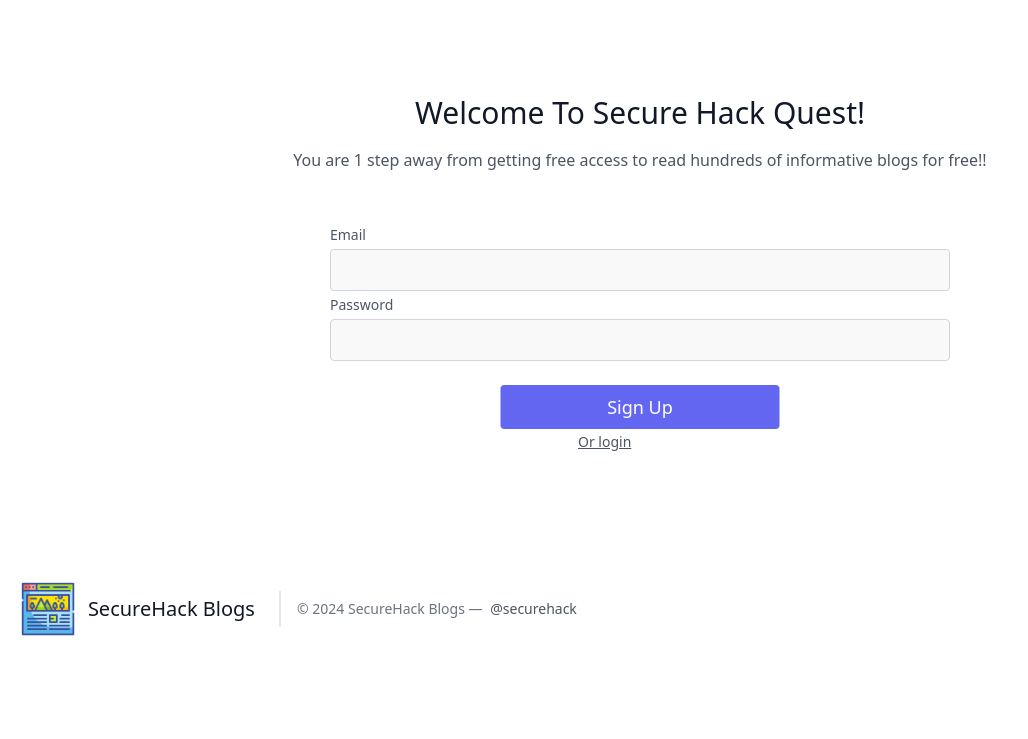
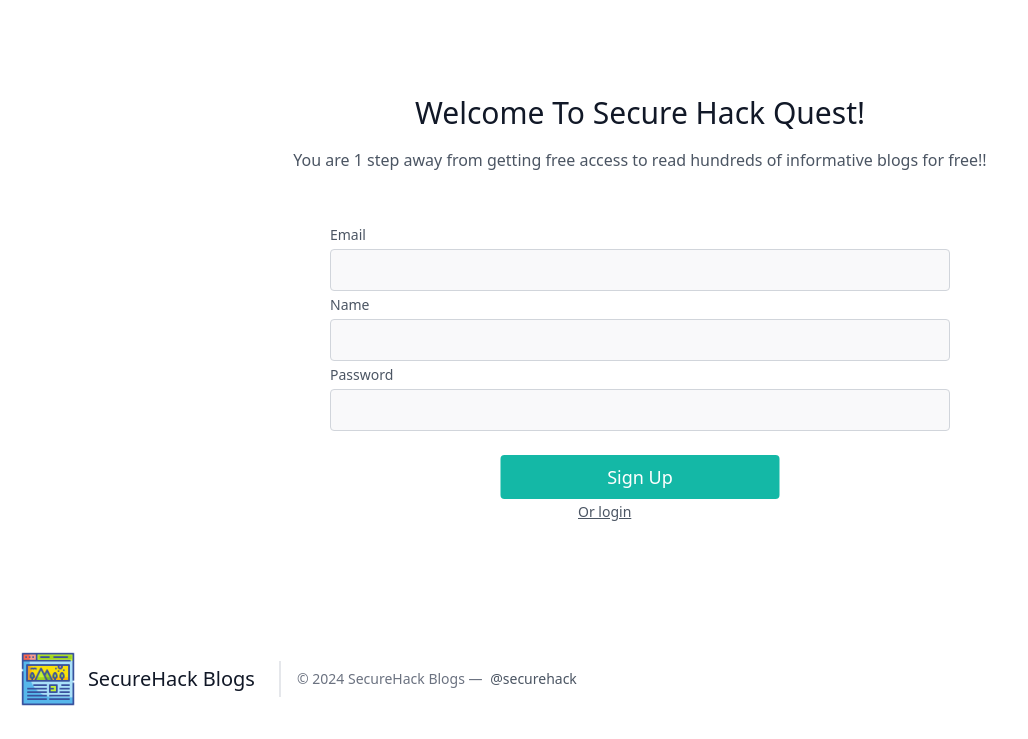
Before and after one commit to jiveshkalra/SecureHack-Quest-TechBuzz, a Flask app: page /signup in a window 1280 px wide. Shown: the part 105-844 px from the top of the page, without its empty margins (0-1028 px from the left). Before the commit the page ends 741 px from the top, so only its background shows below. Run offline with Flask 3, Linux system fonts and the light colour scheme; parts of the project's set-up code (start-up, migrations or seed data) failed here and were passed over; some libraries are stand-ins or nearby versions.

Commit message:
smtg work in progs

```diff
--- a/server.py
+++ b/server.py
@@ -11,6 +11,17 @@ def index():
     blogs_data = mycursor.fetchall()
     return render_template('index.html', blogs_data=blogs_data)
 
+@app.route("/admin/login")
+def admin_login():
+    # Sessions setup
+    return render_template('admin/login.html')
+
+@app.route("/admin/")
+def admin():
+    # Sessions setup
+    return render_template('admin/index.html')
+
+
 @app.route("/login")
 def login():
     return render_template('login.html')
@@ -19,24 +30,14 @@ def login():
 def signup():
     return render_template('signup.html')
 
-@app.route("/adminPageDontComeHereImWarningYou")
-def adminPageDontComeHereImWarningYou():
-    return render_template('admin.html')
-
-@app.route("/adminPage", method=["POST"])
-def adminPage():
-    if request.form.passcode == "Priyanshu is the best coder!!!":
-        return render_template("actualAdmin.html")
-    else:
-        return redirect('/adminPageDontComeHereImWarningYou')
 
 @app.route("/blogs/<blog_url>")
 def blog(blog_url):
     mycursor = mydb.cursor()
-    # SELECT * FROM `blogs` WHERE `blog_url` = "typography"
     mycursor.execute(f"SELECT * FROM blogs WHERE blog_url = '{blog_url}'")
     blog_data = mycursor.fetchone()
     return render_template('blogs.html', blog_data=blog_data )
 
+
 if __name__ == "__main__":
     app.run(debug=True)
--- a/templates/actualAdmin.html
+++ b/templates/admin/index.html
@@ -142,7 +142,7 @@
       </a>
       <p class="text-sm text-gray-500 sm:ml-4 sm:pl-4 sm:border-l-2 sm:border-gray-200 sm:py-2 sm:mt-0 mt-4">
         © 2024 SecureHack Blogs —
-        <a href="https://twitter.com/knyttneve" class="text-gray-600 ml-1" rel="noopener noreferrer"
+        <a href="" class="text-gray-600 ml-1" rel="noopener noreferrer"
           target="_blank">@securehack</a>
       </p>
     </div>
--- a/templates/admin.html
+++ b/templates/admin/login.html
@@ -88,7 +88,7 @@
         >
           © 2024 SecureHack Blogs —
           <a
-            href="https://twitter.com/knyttneve"
+            href=""
             class="text-gray-600 ml-1"
             rel="noopener noreferrer"
             target="_blank"
--- a/templates/index.html
+++ b/templates/index.html
@@ -132,7 +132,7 @@
         >
           © 2024 SecureHack Blogs —
           <a
-            href="https://twitter.com/knyttneve"
+            href=""
             class="text-gray-600 ml-1"
             rel="noopener noreferrer"
             target="_blank"
--- a/templates/login.html
+++ b/templates/login.html
@@ -99,7 +99,7 @@
         >
           © 2024 SecureHack Blogs —
           <a
-            href="https://twitter.com/knyttneve"
+            href=""
             class="text-gray-600 ml-1"
             rel="noopener noreferrer"
             target="_blank"
--- a/templates/signup.html
+++ b/templates/signup.html
@@ -55,8 +55,9 @@
     </header>
     <!-- Header Ends -->
 
-    <!-- LOGIN STARTS -->
+    <!-- SIGN UP STARTS -->
     <section class="text-gray-600 body-font">
+      <form action="/singup_user" class="" method="get">
         <div class="container px-5 py-24 mx-auto">
           <div class="flex flex-col text-center w-full mb-12">
             <h1 class="sm:text-3xl text-2xl font-medium title-font mb-4 text-gray-900">Welcome To Secure Hack Quest!</h1>
@@ -64,19 +65,25 @@
           </div>
           <div class="w-full sm:w-[50%] mx-auto ">
             <div class="">
-            <label for="full-name" class="leading-7 text-sm text-gray-600">Email</label>
-            <input type="email" id="full-name" name="full-name" class="w-full bg-gray-100 bg-opacity-50 rounded border border-gray-300 focus:border-indigo-500 focus:bg-transparent focus:ring-2 focus:ring-indigo-200 text-base outline-none text-gray-700 py-1 px-3 leading-8 transition-colors duration-200 ease-in-out">
+              <label for="email" class="leading-7 text-sm text-gray-600">Email</label>
+              <input type="email" id="email" name="email" class="w-full bg-gray-100 bg-opacity-50 rounded border border-gray-300 focus:border-indigo-500 focus:bg-transparent focus:ring-2 focus:ring-indigo-200 text-base outline-none text-gray-700 py-1 px-3 leading-8 transition-colors duration-200 ease-in-out">
             </div>
             <div class="">
-            <label for="email" class="leading-7 text-sm text-gray-600">Password</label>
-            <input type="password" id="email" name="email" class="w-full bg-gray-100 bg-opacity-50 rounded border border-gray-300 focus:border-indigo-500 focus:bg-transparent focus:ring-2 focus:ring-indigo-200 text-base outline-none text-gray-700 py-1 px-3 leading-8 transition-colors duration-200 ease-in-out">
+              <label for="name" class="leading-7 text-sm text-gray-600">Name</label>
+              <input type="name" id="name" name="name" class="w-full bg-gray-100 bg-opacity-50 rounded border border-gray-300 focus:border-indigo-500 focus:bg-transparent focus:ring-2 focus:ring-indigo-200 text-base outline-none text-gray-700 py-1 px-3 leading-8 transition-colors duration-200 ease-in-out">
+            </div>
+            <div class="">
+              <label for="password" class="leading-7 text-sm text-gray-600">Password</label>
+              <input type="password" id="password" name="password" class="w-full bg-gray-100 bg-opacity-50 rounded border border-gray-300 focus:border-indigo-500 focus:bg-transparent focus:ring-2 focus:ring-indigo-200 text-base outline-none text-gray-700 py-1 px-3 leading-8 transition-colors duration-200 ease-in-out">
             </div>
             <br>
-          <button class="-translate-x-1/2 mx-[50%] w-[45%] text-white bg-indigo-500 border-0 py-2 px-8 focus:outline-none hover:bg-indigo-600 rounded text-lg">Sign Up</button>
+            <button class="-translate-x-1/2 mx-[50%] w-[45%] text-white bg-teal-500 border-0 py-2 px-8 focus:outline-none hover:bg-teal-600 rounded text-lg">Sign Up</button>
             <a href="./login" class="-translate-x-1/2 mx-[40%] w-[45%] text-sm underline">Or login</a>
           </div>
         </div>
+      </form>
     </section>
+    <!-- SIGN UP ENDS -->
 
     <!-- Footer -->
     <footer class="text-gray-600 body-font">
@@ -99,7 +106,7 @@
         >
           © 2024 SecureHack Blogs —
           <a
-            href="https://twitter.com/knyttneve"
+            href=""
             class="text-gray-600 ml-1"
             rel="noopener noreferrer"
             target="_blank"
```
Lines whose indentation alone changed are shown as unchanged.
